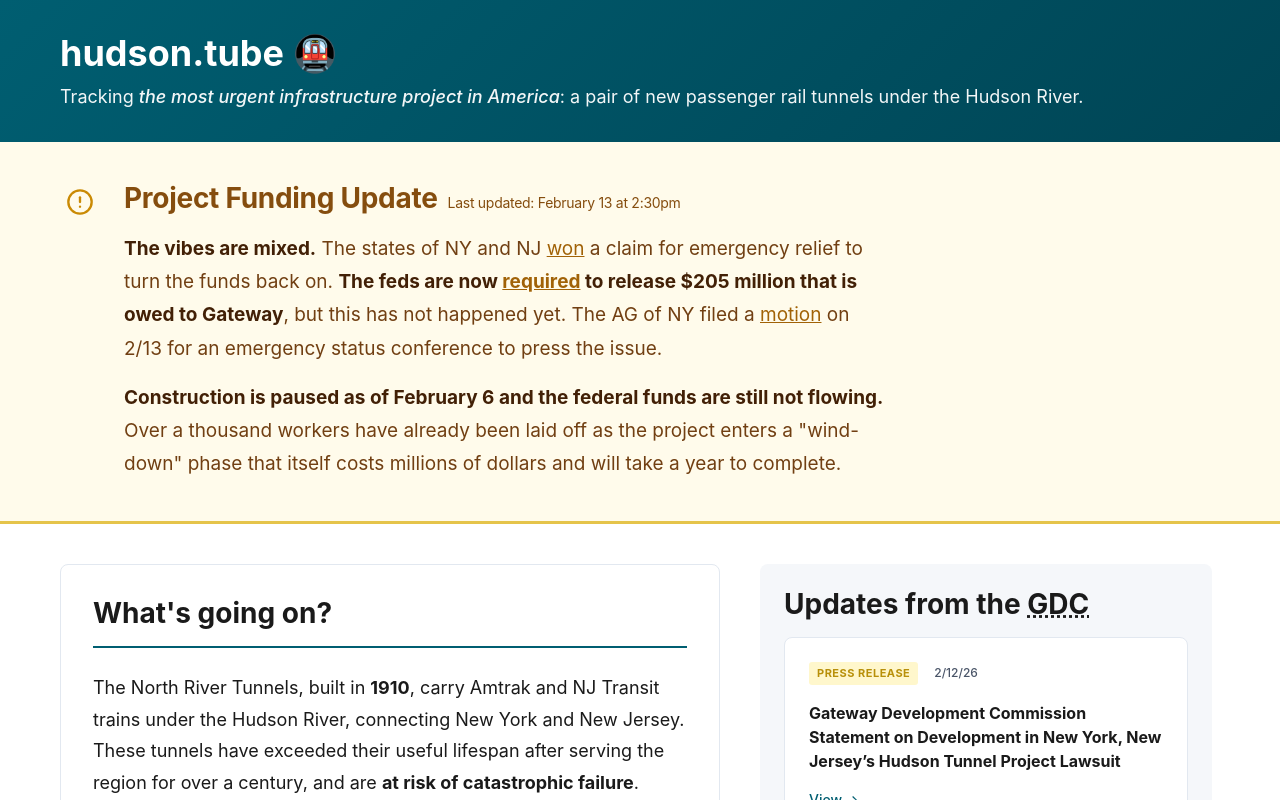
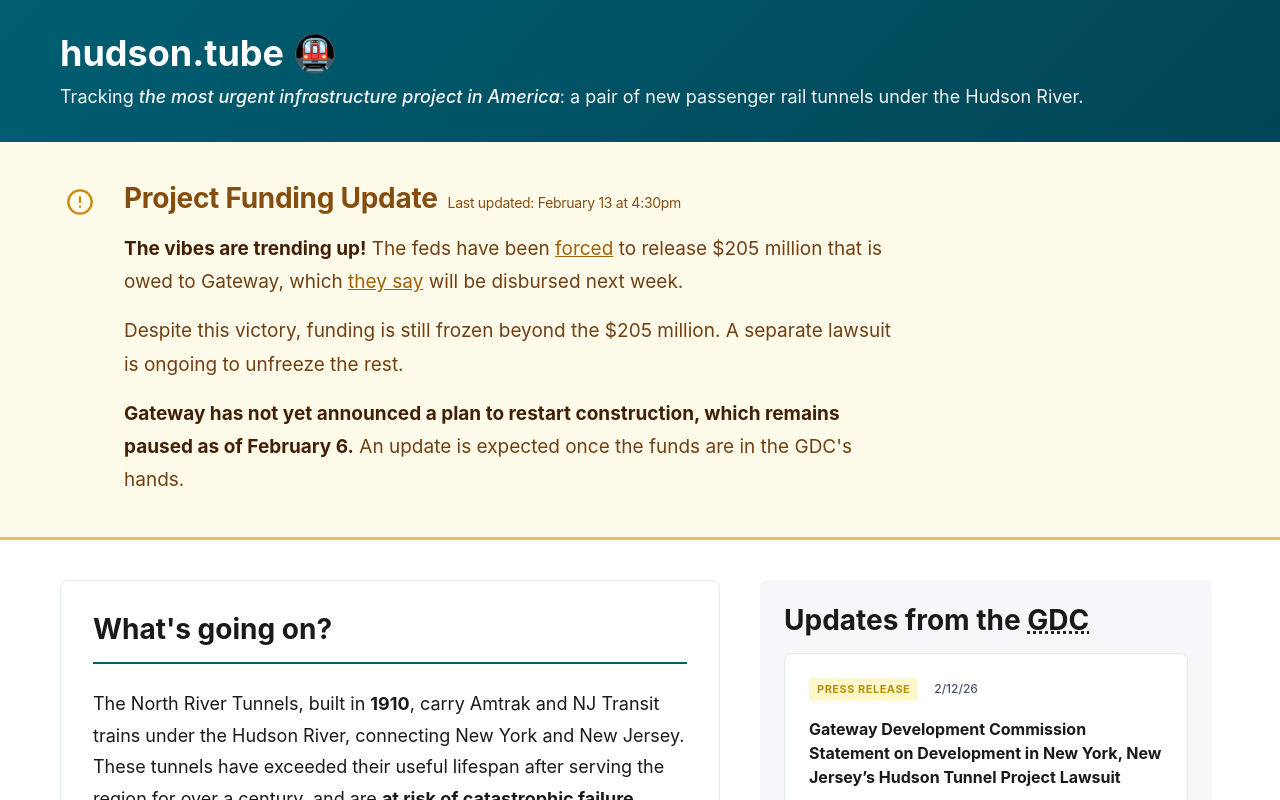
Before and after one commit to embeaken/gateway-tracker, a Vue app: page / in a window 1280 px wide. Shown: the top 800 px of the page. Built offline with nearby package versions, Linux system fonts and the light colour scheme.

Commit message:
feb 13 update 2

```diff
--- a/src/components/AlertNotice.vue
+++ b/src/components/AlertNotice.vue
@@ -16,18 +16,19 @@
           </svg>
         </div>
         <div class="alert-text">
-          <h3 class="alert-title">Project Funding Update<small>Last updated: February 13 at 2:30pm</small></h3>
+          <h3 class="alert-title">Project Funding Update<small>Last updated: February 13 at 4:30pm</small></h3>
           <div class="alert-body">
             <p>
-              <strong>The vibes are mixed.</strong>
-              The states of NY and NJ <a href="https://www.nydailynews.com/2026/02/06/ny-judge-tro-trump-administration-resume-funding-hudson-river-tunnel" target="_blank">won</a> a claim for emergency relief to turn the funds back on.
-              <strong>The feds are now <a href="https://www.nydailynews.com/2026/02/12/federal-funds-set-to-flow-again-for-hudson-river-tunnel-project-at-least-for-now" target="_blank">required</a> to release $205 million that is owed to Gateway</strong>, but this has not happened yet.
-              The AG of NY filed a <a href="https://storage.courtlistener.com/recap/gov.uscourts.nysd.657274/gov.uscourts.nysd.657274.58.0.pdf" target="_blank">motion</a>
-              on 2/13 for an emergency status conference to press the issue.
+              <strong>The vibes are trending up!</strong>
+              The feds have been <a href="https://www.nydailynews.com/2026/02/12/federal-funds-set-to-flow-again-for-hudson-river-tunnel-project-at-least-for-now" target="_blank">forced</a> to release $205 million that is owed to Gateway,
+              which <a href="https://www.nytimes.com/2026/02/13/nyregion/gateway-tunnel-funding-ny-nj-trump.html" target="_blank">they say</a> will be disbursed next week.
             </p>
             <p>
-              <strong>Construction is paused as of February 6 and the federal funds are still not flowing.</strong>
-              Over a thousand workers have already been laid off as the project enters a "wind-down" phase that itself costs millions of dollars and will take a year to complete.
+              Despite this victory, funding is still frozen beyond the $205 million. A separate lawsuit is ongoing to unfreeze the rest.
+            </p>
+            <p>
+              <strong>Gateway has not yet announced a plan to restart construction, which remains paused as of February 6.</strong>
+              An update is expected once the funds are in the GDC's hands.
             </p>
             <!--<div class="alert-details">
               <button class="details-toggle" @click="detailsOpen = !detailsOpen">
```
